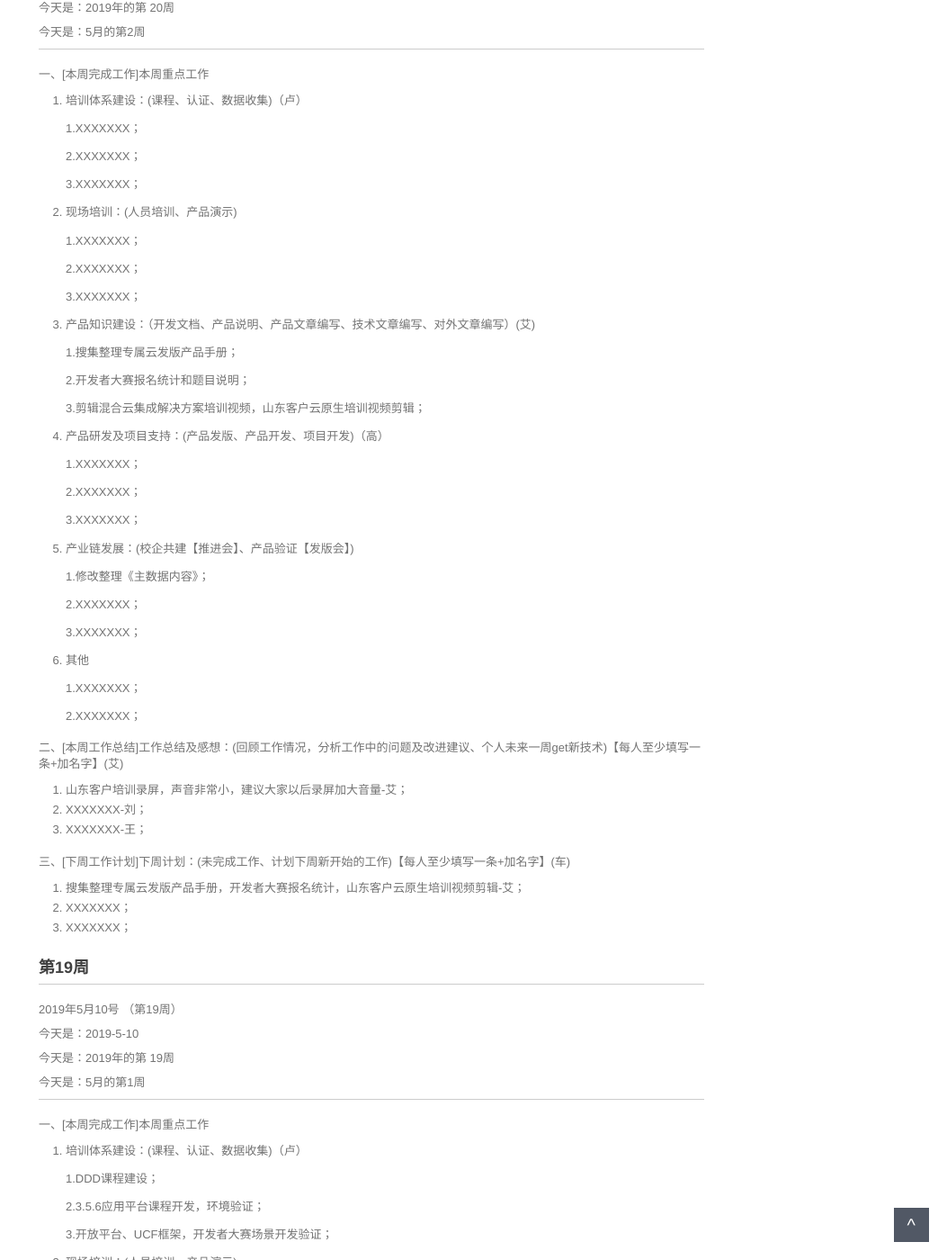
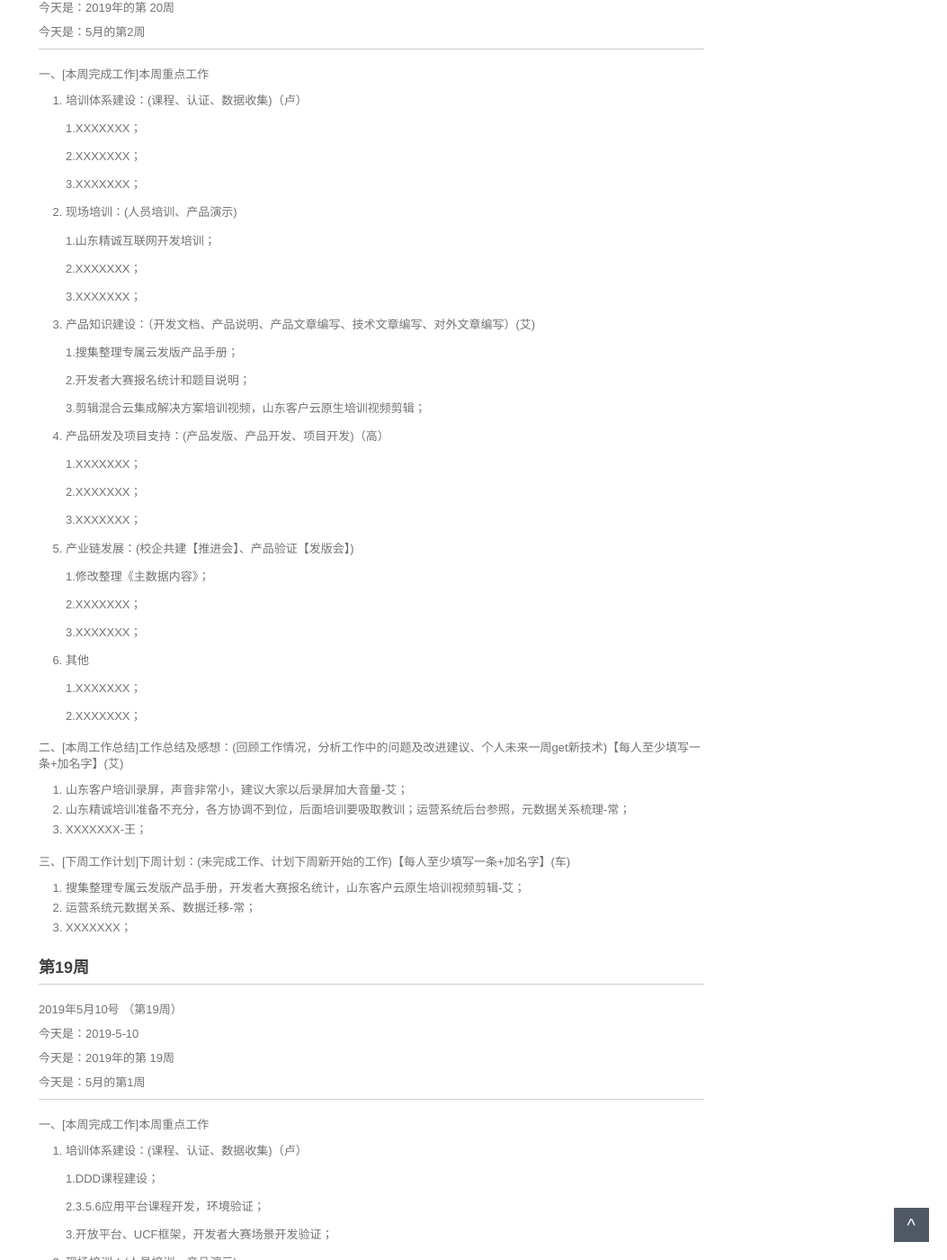
Before and after one commit to walllFlower/blog, a Jekyll site: the page built from _posts/2018-07-17-day_report_cxz.md, in a window 1280 px wide and 1400 px high, scrolled down 435 px. Shown: the whole window at 90% size, without its empty margins (227-1280 px from the left). Built offline with Jekyll 4.4.1, drawn with Linux system fonts in a browser that asks for light colours; comment, search, counter and statistics services are not loaded.

Commit message:
Update 2018-07-17-day_report_cxz.md

```diff
--- a/_posts/2018-07-17-day_report_cxz.md
+++ b/_posts/2018-07-17-day_report_cxz.md
@@ -33,7 +33,7 @@ categories: 技术运营工作周报
 
 2. 现场培训：(人员培训、产品演示)
 
-    1.XXXXXXX；
+    1.山东精诚互联网开发培训；
 
     2.XXXXXXX；
 
@@ -72,13 +72,13 @@ categories: 技术运营工作周报
 二、[本周工作总结]工作总结及感想：(回顾工作情况，分析工作中的问题及改进建议、个人未来一周get新技术)【每人至少填写一条+加名字】(艾)
 
 1. 山东客户培训录屏，声音非常小，建议大家以后录屏加大音量-艾；
-2. XXXXXXX-刘；
+2. 山东精诚培训准备不充分，各方协调不到位，后面培训要吸取教训；运营系统后台参照，元数据关系梳理-常；
 3. XXXXXXX-王；
 
 三、[下周工作计划]下周计划：(未完成工作、计划下周新开始的工作)【每人至少填写一条+加名字】(车)
 
 1. 搜集整理专属云发版产品手册，开发者大赛报名统计，山东客户云原生培训视频剪辑-艾；
-2. XXXXXXX；
+2. 运营系统元数据关系、数据迁移-常；
 3. XXXXXXX；
 
 
```
